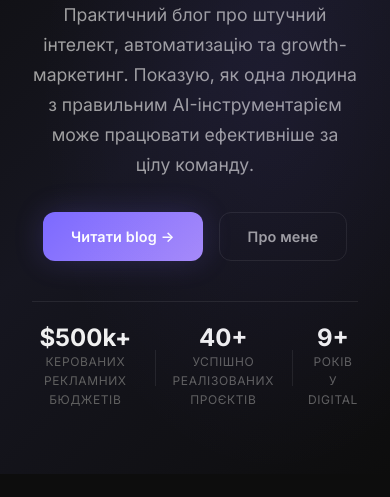
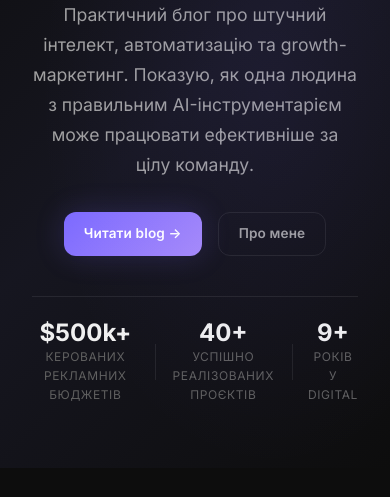
Before and after one commit to andrusyshyn-beta/taras-blog, a React app: page / in a window 390 px wide. Shown: the part 347-844 px from the top of the page. Built offline with nearby package versions, Linux system fonts and the light colour scheme; some packages are replaced by stand-ins of ours.

Commit message:
Enable button wrapping and smaller padding for mobile screens

```diff
--- a/app/globals.css
+++ b/app/globals.css
@@ -197,8 +197,18 @@ p {
   border: none;
   transition: all var(--transition);
   text-decoration: none;
-  white-space: nowrap;
+  white-space: normal;
+  text-align: center;
+  justify-content: center;
+  word-break: break-word;
   letter-spacing: 0.01em;
+}
+
+@media (max-width: 480px) {
+  .btn {
+    padding: 10px 20px;
+    font-size: 0.85rem;
+  }
 }
 
 .btn--primary {
--- a/components/NewsletterForm/NewsletterForm.jsx
+++ b/components/NewsletterForm/NewsletterForm.jsx
@@ -10,7 +10,7 @@ export default function NewsletterForm({ compact = false }) {
           target="_blank"
           rel="noopener noreferrer"
           className="btn btn--primary"
-          style={{ width: '100%', justifyContent: 'center', maxWidth: compact ? '250px' : '300px' }}
+          style={{ width: '100%' }}
         >
           Підписатись на Telegram 🚀
         </a>
```
